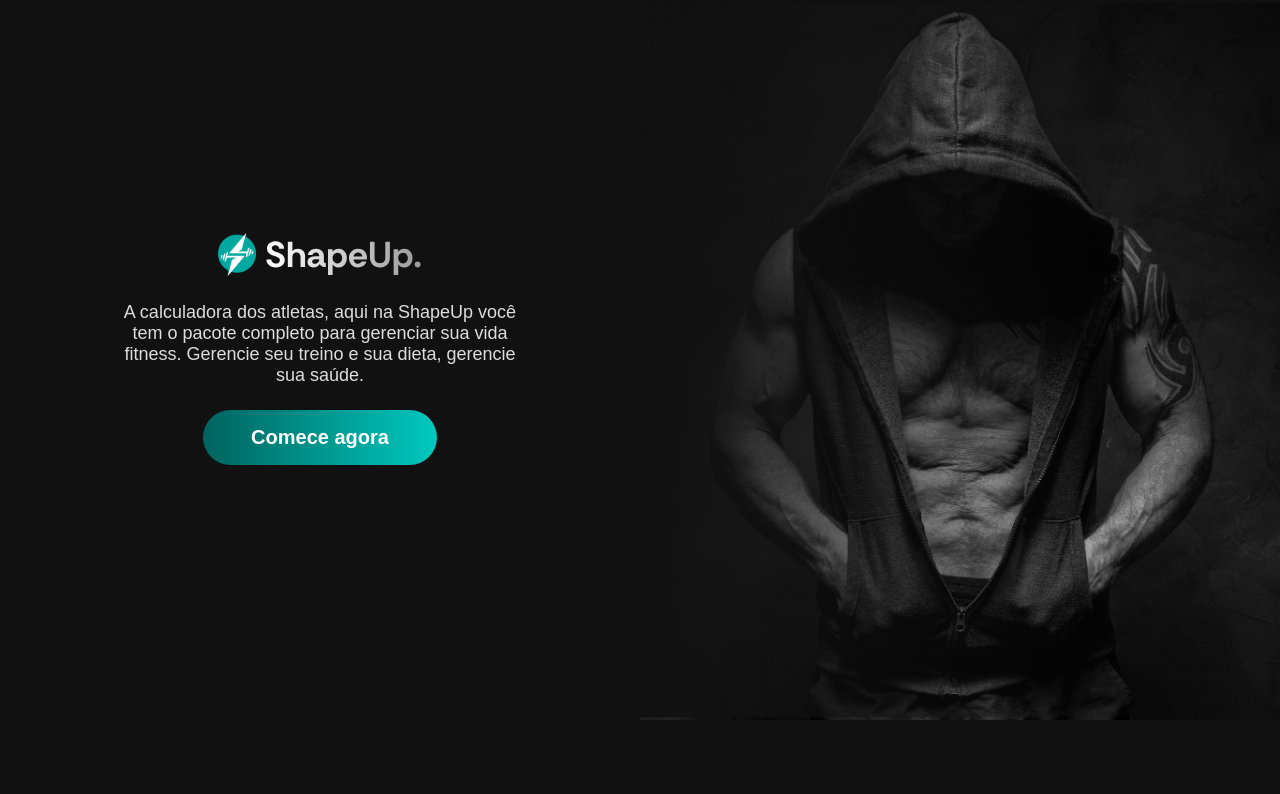
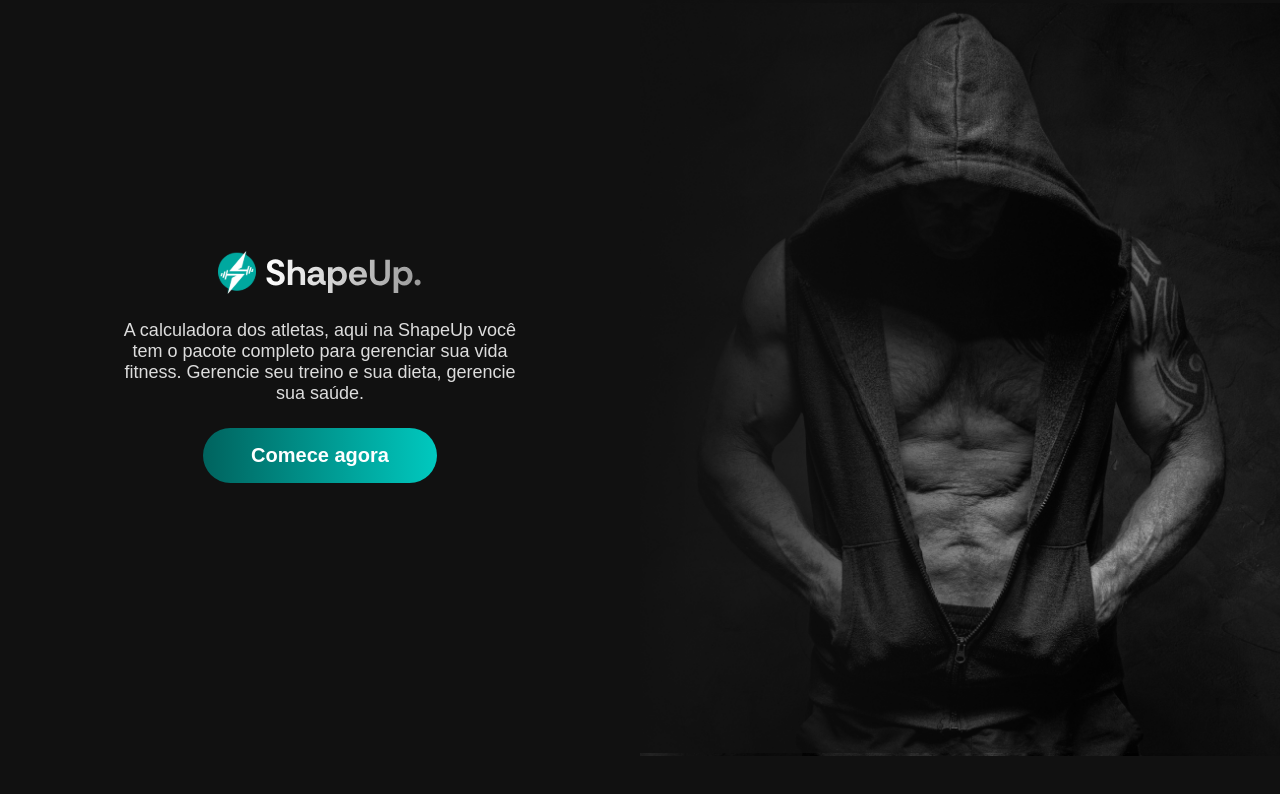
Before and after one commit to rafaeldamacena9304/shapeup, a React (Create React App) app: page / in a window 1280 px wide. Shown: the top 794 px of the page. Built offline with nearby package versions, Linux system fonts and the light colour scheme; a web font is replaced by a local one.

Commit message:
Feat: animations and transitions in home carousel

```diff
--- a/src/components/fromHome/Banner/index.tsx
+++ b/src/components/fromHome/Banner/index.tsx
@@ -10,21 +10,32 @@ export const Banner = () => {
 
     //Background images to array
     const banners = [banner1, banner2, banner3];
-    //State for current background image
+    //State for change index with interval of time
     const [currentBanner, setCurrentBanner] = useState(0);
 
-    //In load, set interval for each image to change their
-    //index in the array of images, with 3s of interval
+    const [fade, setFade] = useState(true);
+    const [zoom, setZoom] = useState(true)
+
+    //Create a change in setCurrentBanner periodically interlinked with banners.lenght ( array of images )
     useEffect(() => {
         const interval = setInterval(() => {
-            setCurrentBanner((prevBanner) => (prevBanner + 1) % banners.length )
+            setFade(false);
+            setZoom(false);
+
+            setTimeout(() => {
+                setCurrentBanner((prevBanner) => (prevBanner + 1) % banners.length );
+                setFade(true);
+                setZoom(true);
+            }, 500)
+
         }, 3000);
 
         //Stop carrousel when component is not renderized
         return () => clearInterval(interval);
+
     }, [banners.length])
 
     return(
-        <S.Banner src={banners[currentBanner]}/>
+        <S.Banner src={banners[currentBanner]} fade={fade} zoom={zoom}/>
     )
 }
--- a/src/components/fromHome/Banner/styles.ts
+++ b/src/components/fromHome/Banner/styles.ts
@@ -1,8 +1,15 @@
 import styled from "styled-components";
 
-export const Banner = styled.img`
+interface BannerProps {
+    fade: boolean
+    zoom: boolean
+}
+
+export const Banner = styled.img<BannerProps>`
     height:100%;
     max-height:100vh;
     object-fit: cover;
-    width:100%;
+    width:${props => props.zoom ? '105%' : '95%'};
+    transition: all 0.5s ease-in-out;
+    opacity: ${props => props.fade ? '1' : '0' };
 `
--- a/src/components/fromHome/Wrapper/styles.ts
+++ b/src/components/fromHome/Wrapper/styles.ts
@@ -8,4 +8,5 @@ export const Wrapper = styled.div<WrapperProps>`
   flex-direction:column;
   padding: ${(props) => (props.forImage === false ? '0 116px' : '0')};
   text-align:center;
+  overflow-x:hidden;
 `;
```
